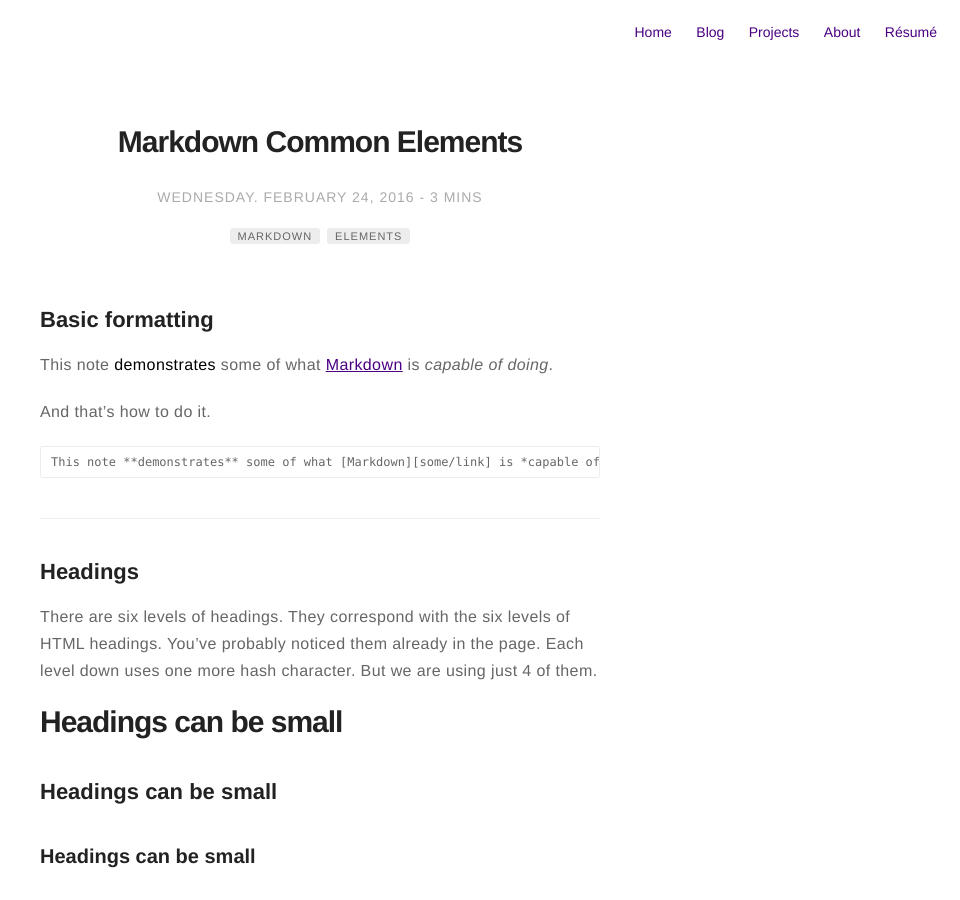
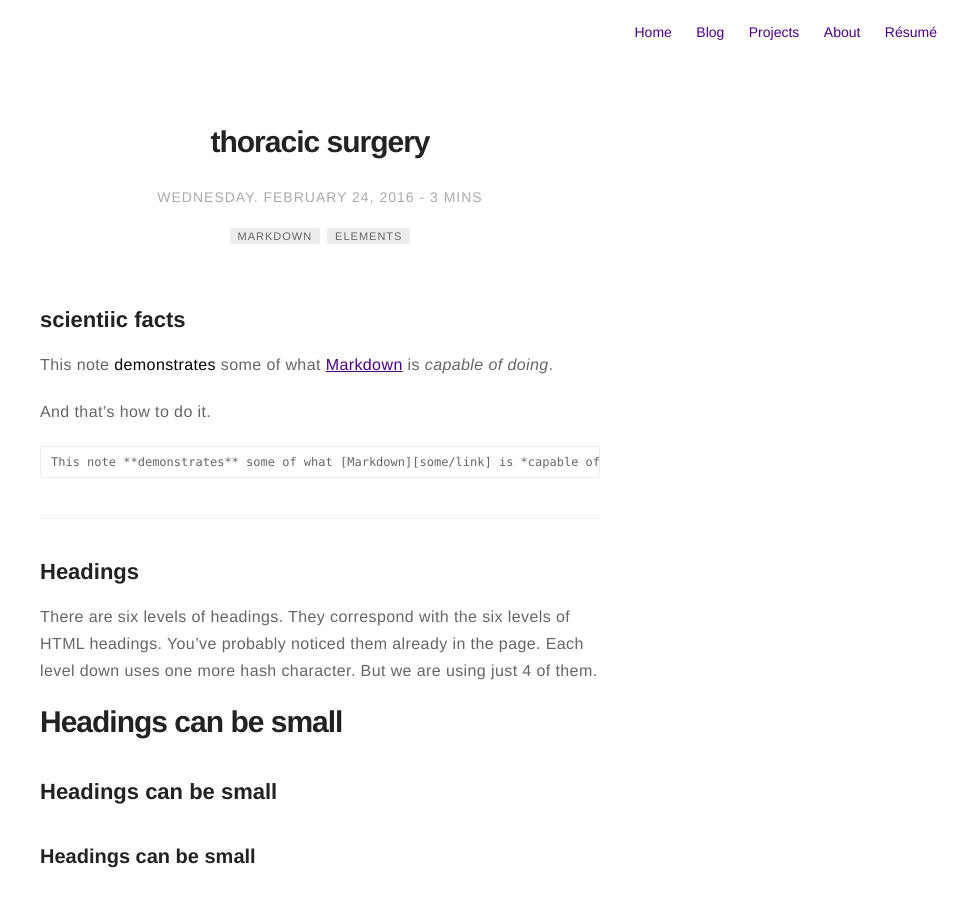
Before and after one commit to abdulla167/Abdulla-Elsayed, a Jekyll site: the page built from _posts/2016-02-24-markdown-common-elements.markdown, in a window 1280 px wide and 900 px high. Shown: the whole window, without its empty margins (320-1280 px from the left). Built offline with Jekyll 4.4.1, drawn with Linux system fonts in a browser that asks for light colours; comment, search, counter and statistics services are not loaded; some of the changed text lies outside the part shown.

Commit message:
first commit

```diff
--- a/_posts/2016-02-24-markdown-common-elements.markdown
+++ b/_posts/2016-02-24-markdown-common-elements.markdown
@@ -1,19 +1,19 @@
 ---
-title: "Markdown Common Elements"
+title: "thoracic surgery"
 layout: post
 date: 2016-02-24 22:44
-image: /assets/images/markdown.jpg
+image: /assets/images/ana.jpg
 headerImage: false
 tag:
 - markdown
 - elements
 star: true
 category: blog
-author: johndoe
-description: Markdown summary with different options
+author: Abdulla Elsayed
+description: thoracic surgery patient survival
 ---
 
-## Basic formatting
+##  scientiic facts
 
 This note **demonstrates** some of what [Markdown][1] is *capable of doing*.
 
```
